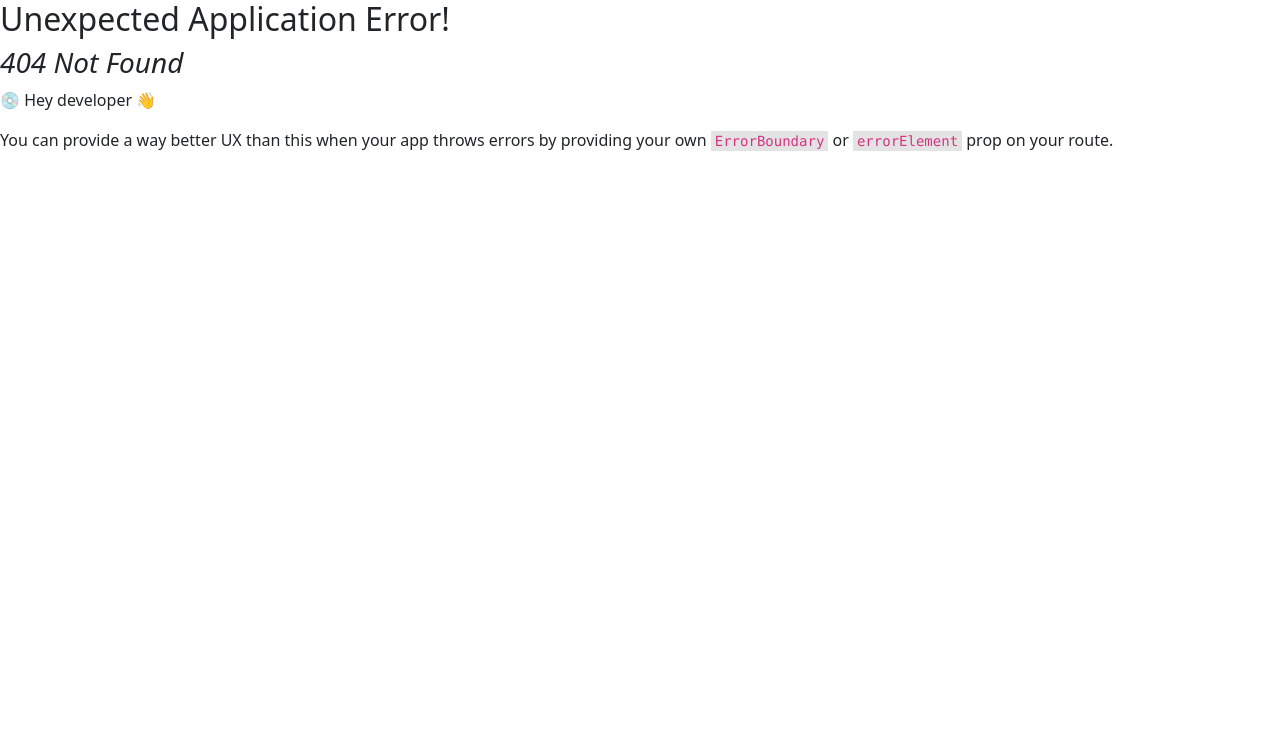
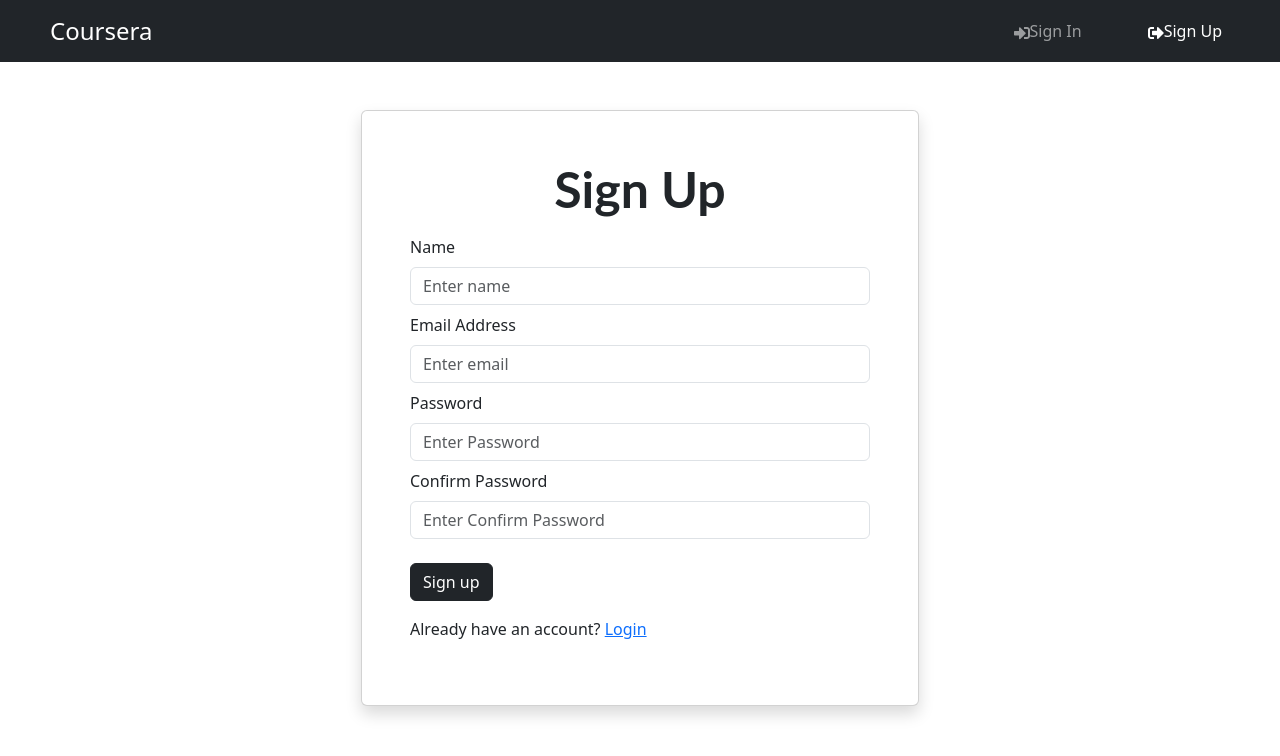
Before and after one commit to unaizk/coursera, a React (Vite) app in the folder frontend/: page /register in a window 1280 px wide. Before the commit this address had no page. Shown: the top 756 px of the page. Built offline with nearby package versions, Linux system fonts and the light colour scheme.

Commit message:
created a register page for signup user

```diff
--- a/frontend/src/main.jsx
+++ b/frontend/src/main.jsx
@@ -6,6 +6,7 @@
 import './index.css'
 import HomeScreen from './screens/HomeScreen.jsx'
 import LoginScreen from './screens/LoginScreen.jsx'
+import RegisterScreen from './screens/RegisterScreen.jsx'
 
 
 const router =  createBrowserRouter(
@@ -13,6 +14,7 @@
     <Route path='/' element={<App/>}>
       <Route index={true} path='/' element={<HomeScreen />} />
       <Route path='/login' element={<LoginScreen />} />
+      <Route path='/register' element={<RegisterScreen />} />
     </Route>
   )
 )
--- /dev/null
+++ b/frontend/src/screens/RegisterScreen.jsx
@@ -0,0 +1,48 @@
+import React from 'react'
+import FormContainer from '../component/FormContainer'
+import { Form , Row, Col, Button } from 'react-bootstrap'
+import { Link } from 'react-router-dom';
+import { useState } from 'react';
+
+const RegisterScreen = () => {
+    const [name, setName] = useState('')
+    const [email,setEmail] = useState('');
+    const [password, setPassword] = useState('')
+    const [confirmPassword, setConfirmPassword] = useState('')
+
+    const submitHandle = async(e)=>{
+        e.preventDefault();
+        console.log('submit');
+    }
+      return (
+        <FormContainer>
+            <h1 style={{textAlign : 'center' , fontFamily: 'Lato, sans-serif', fontSize: '50px', fontWeight: 'bold'}}>Sign Up</h1>
+            <Form onSubmit={submitHandle}>
+                <Form.Group className='my-2' controlId='name'>
+                    <Form.Label>Name</Form.Label>
+                    <Form.Control type='text' placeholder='Enter name' value={name} onChange={(e)=>setName(e.target.value)}></Form.Control>
+                </Form.Group>
+                <Form.Group className='my-2' controlId='email'>
+                    <Form.Label>Email Address</Form.Label>
+                    <Form.Control type='emal' placeholder='Enter email' value={email} onChange={(e)=>setEmail(e.target.value)}></Form.Control>
+                </Form.Group>
+                <Form.Group className='my-2' controlId='password'>
+                    <Form.Label>Password</Form.Label>
+                    <Form.Control type='password' placeholder='Enter Password' value={password} onChange={(e)=>setPassword(e.target.value)}></Form.Control>
+                </Form.Group>
+                <Form.Group className='my-2' controlId='ConfirmPassword'>
+                    <Form.Label>Confirm Password</Form.Label>
+                    <Form.Control type='password' placeholder='Enter Confirm Password' value={confirmPassword} onChange={(e)=>setConfirmPassword(e.target.value)}></Form.Control>
+                </Form.Group>
+                <Button type='submit' variant='dark' className='mt-3'>Sign up</Button>
+                <Row className='py-3'>
+                    <Col>
+                        Already have an account? <Link to={'/login'}> Login</Link>
+                    </Col>
+                </Row>
+            </Form>
+        </FormContainer>
+      )
+}
+
+export default RegisterScreen
```
